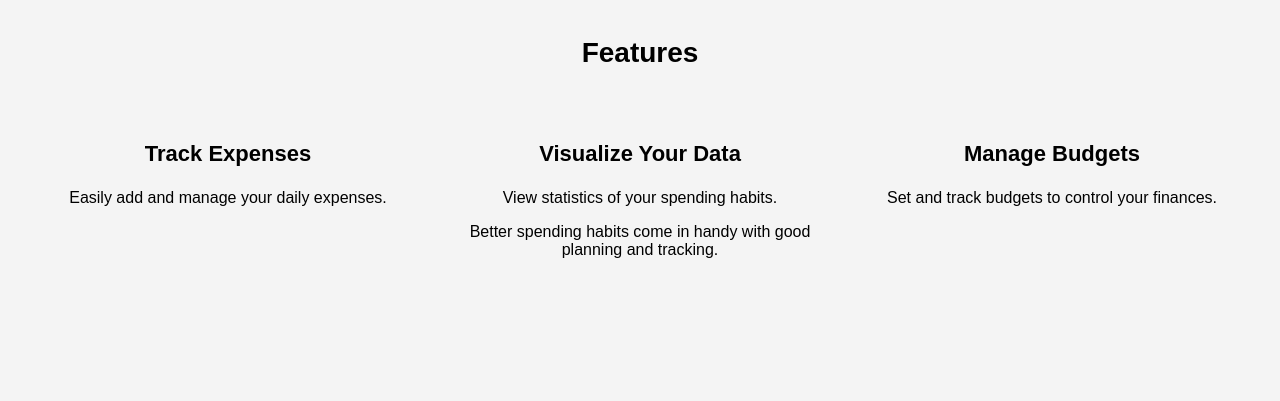
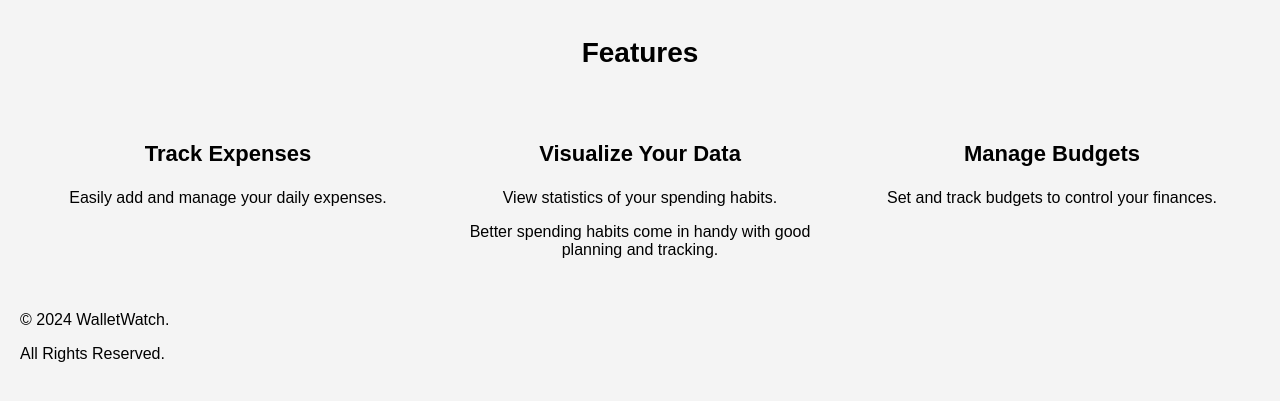
Before and after one commit to stanly08/walletwatch, a Flask app: page / in a window 1280 px wide. Shown: the part 352-753 px from the top of the page. Run offline with Flask 3, Linux system fonts and the light colour scheme.

Commit message:
Update index.html

```diff
--- a/app/templates/index.html
+++ b/app/templates/index.html
@@ -34,4 +34,10 @@
         </div>
     </div>
 </div>
+<div>
+    <footer>
+    <p>&copy; 2024 WalletWatch.</p>
+    <p>All Rights Reserved.</p>
+    </footer>
+</div>
 {% endblock %}
```
